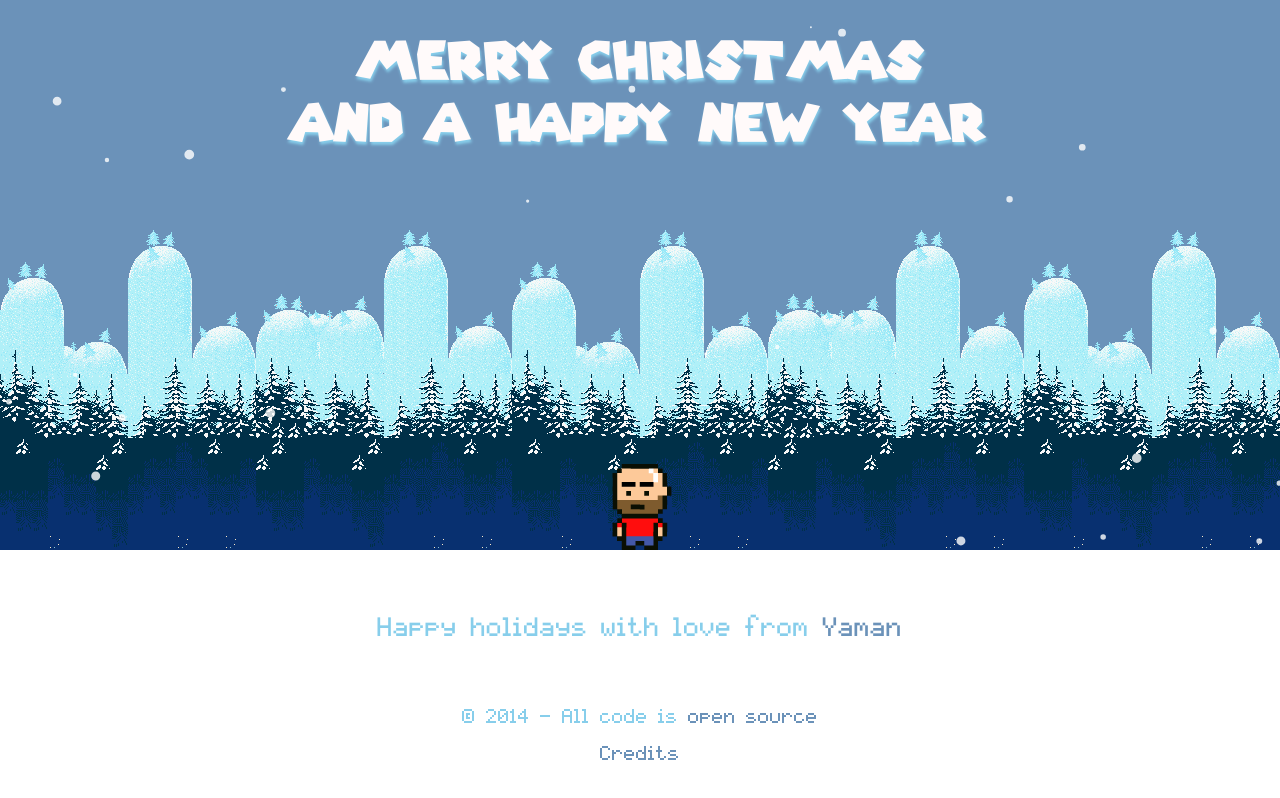
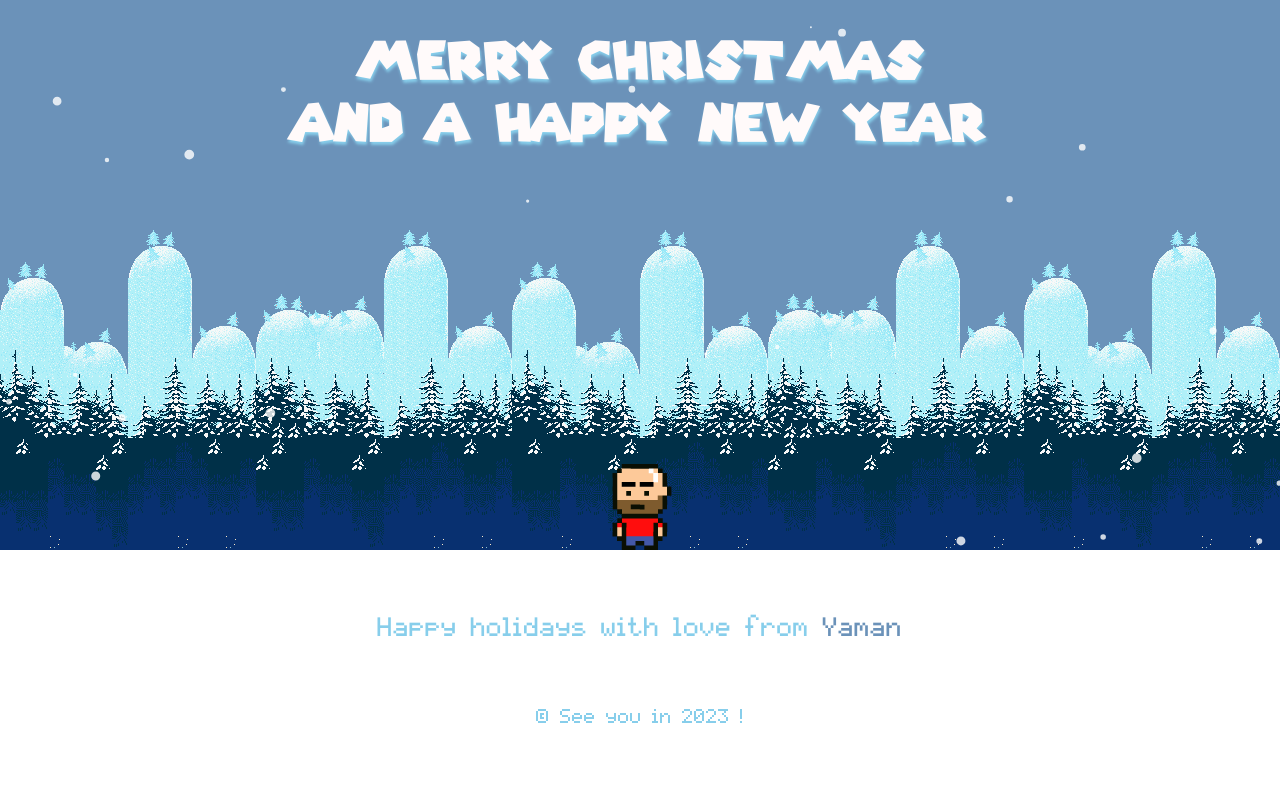
Before and after one commit to parasheryaman19/AE_Team_Christmas, a plain HTML site: page index.html in a window 1280 px wide. Drawn offline with Linux system fonts and the light colour scheme.

Commit message:
Update index.html

```diff
--- a/index.html
+++ b/index.html
@@ -13,10 +13,10 @@
         Happy holidays with love from <a href="" target="_blank">Yaman</a>
       </p>
       <p class="smaller">
-        &copy; 2014 - All code is <a href="https://github.com/mokagio/merry-christmas" target="_blank">open source</a>
+        &copy; See you in 2023 !
       </p>
       <p class="smaller">
-        <a href="https://github.com/mokagio/merry-christmas#credits" target="_blank">Credits</a>
+
       </p>
     </div>
     <script src="canvas_snowflakes.js"></script>
```
